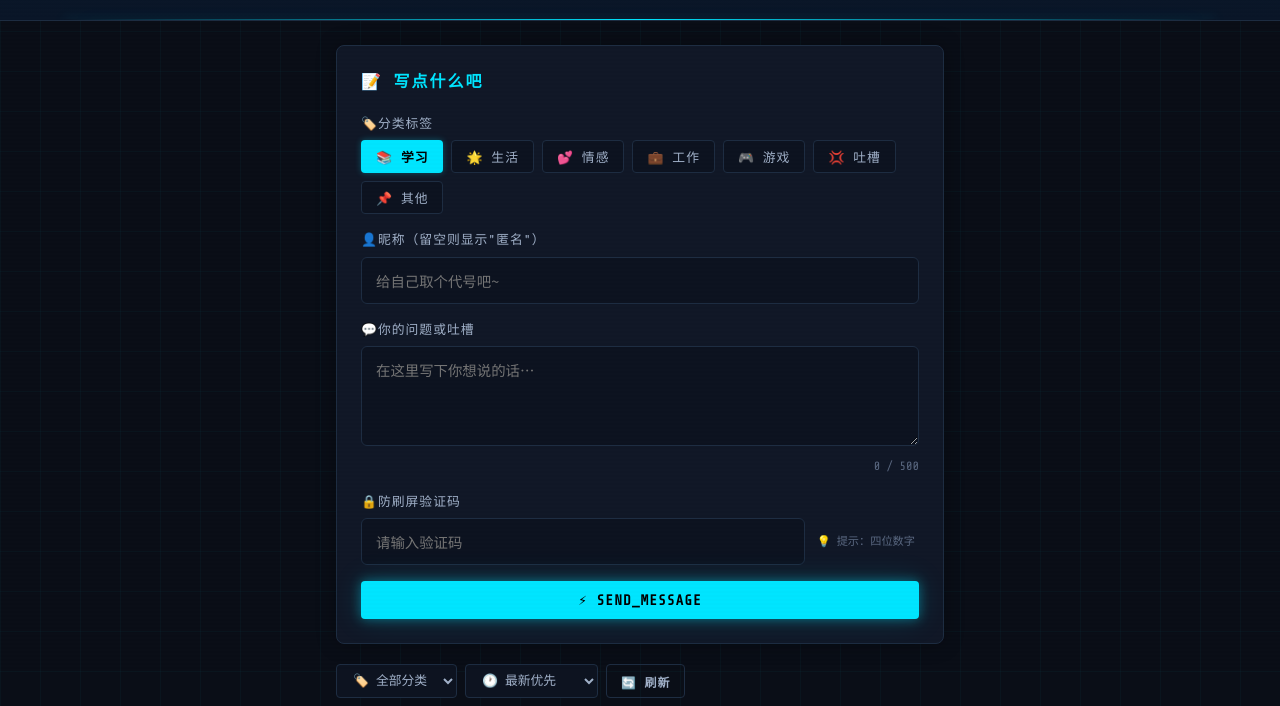
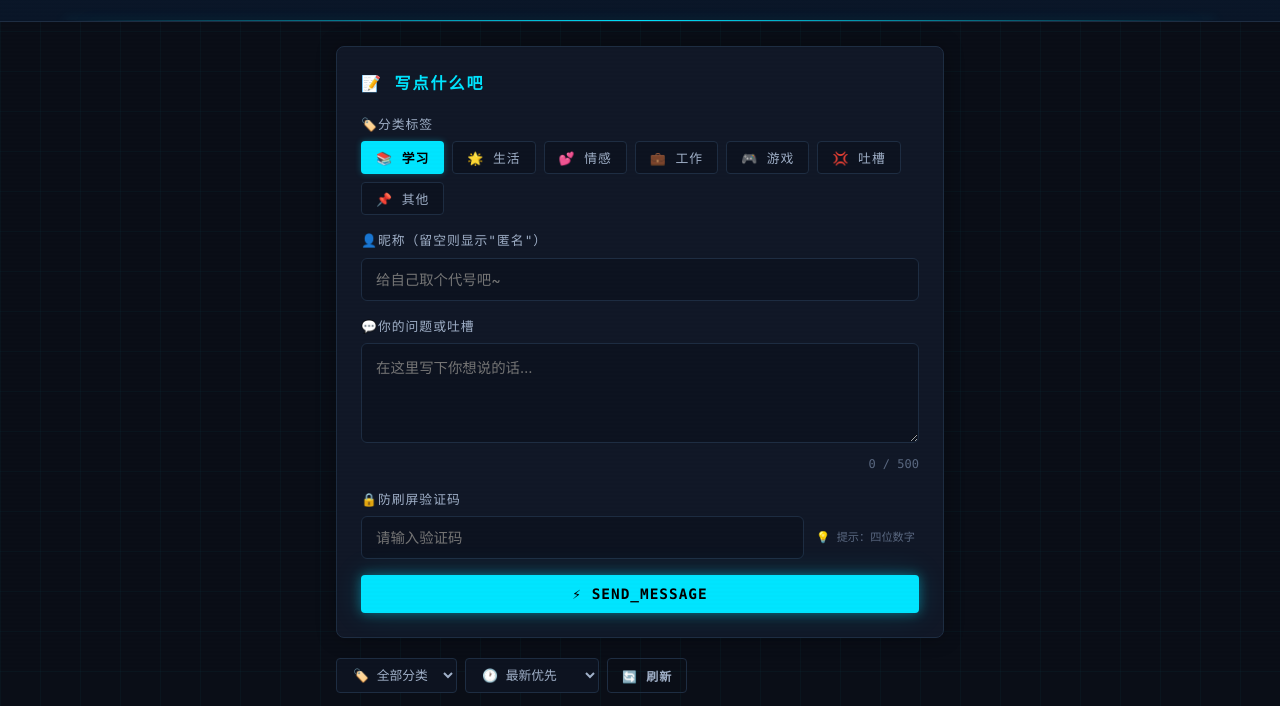
Before and after one commit to ly9527-04/001, a website: page index.html in a window 1280 px wide. Shown: the part 129-835 px from the top of the page. Drawn offline with nearby package versions, Linux system fonts and the light colour scheme; no server answers.

Commit message:
移除 Google Fonts，改用系统字体加速国内访问

```diff
--- a/public/style.css
+++ b/public/style.css
@@ -2,7 +2,9 @@
    ly的提问箱 — 赛博朋克 / 科技感主题
    ═══════════════════════════════════════════════════════ */
 
-@import url('https://fonts.googleapis.com/css2?family=Noto+Sans+SC:wght@300;400;500;700;900&family=Share+Tech+Mono&display=swap');
+/* 使用系统字体，国内无需加载 Google Fonts */
+/* Noto Sans SC → PingFang / Microsoft YaHei 替代 */
+/* Share Tech Mono → Consolas / Courier New 替代 */
 
 :root {
   /* 🌃 暗色基底 + 霓虹配色 */
@@ -35,8 +37,8 @@
   --radius:        8px;
   --radius-sm:     6px;
 
-  --font:          'Noto Sans SC', -apple-system, sans-serif;
-  --font-mono:     'Share Tech Mono', 'Consolas', monospace;
+  --font:          'PingFang SC', 'Microsoft YaHei', 'Hiragino Sans GB', -apple-system, sans-serif;
+  --font-mono:     'SF Mono', 'Consolas', 'Courier New', monospace;
 }
 
 /* ── Reset ────────────────────────────────────────────── */
--- a/style.css
+++ b/style.css
@@ -2,7 +2,9 @@
    ly的提问箱 — 赛博朋克 / 科技感主题
    ═══════════════════════════════════════════════════════ */
 
-@import url('https://fonts.googleapis.com/css2?family=Noto+Sans+SC:wght@300;400;500;700;900&family=Share+Tech+Mono&display=swap');
+/* 使用系统字体，国内无需加载 Google Fonts */
+/* Noto Sans SC → PingFang / Microsoft YaHei 替代 */
+/* Share Tech Mono → Consolas / Courier New 替代 */
 
 :root {
   /* 🌃 暗色基底 + 霓虹配色 */
@@ -35,8 +37,8 @@
   --radius:        8px;
   --radius-sm:     6px;
 
-  --font:          'Noto Sans SC', -apple-system, sans-serif;
-  --font-mono:     'Share Tech Mono', 'Consolas', monospace;
+  --font:          'PingFang SC', 'Microsoft YaHei', 'Hiragino Sans GB', -apple-system, sans-serif;
+  --font-mono:     'SF Mono', 'Consolas', 'Courier New', monospace;
 }
 
 /* ── Reset ────────────────────────────────────────────── */
```
